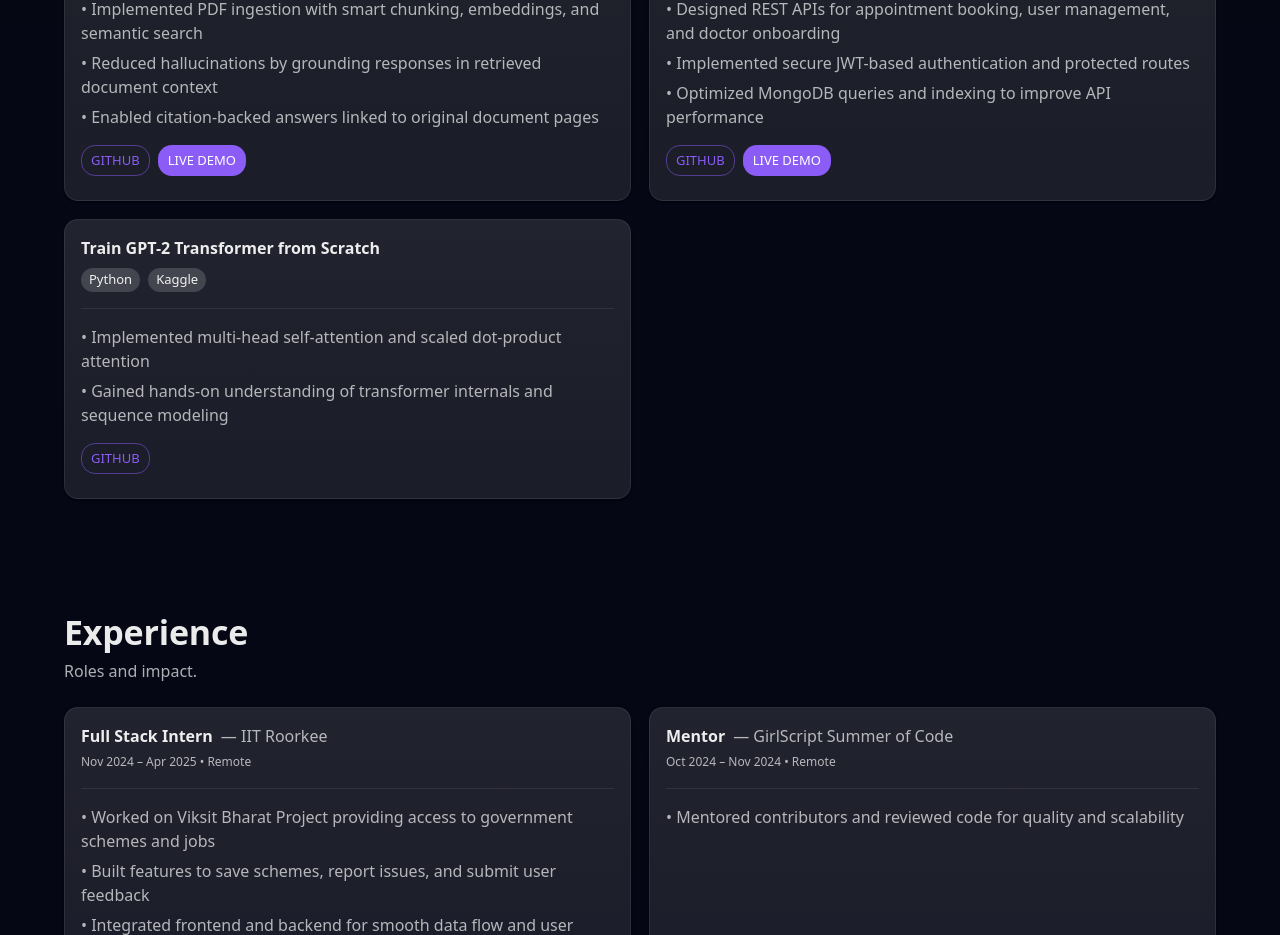
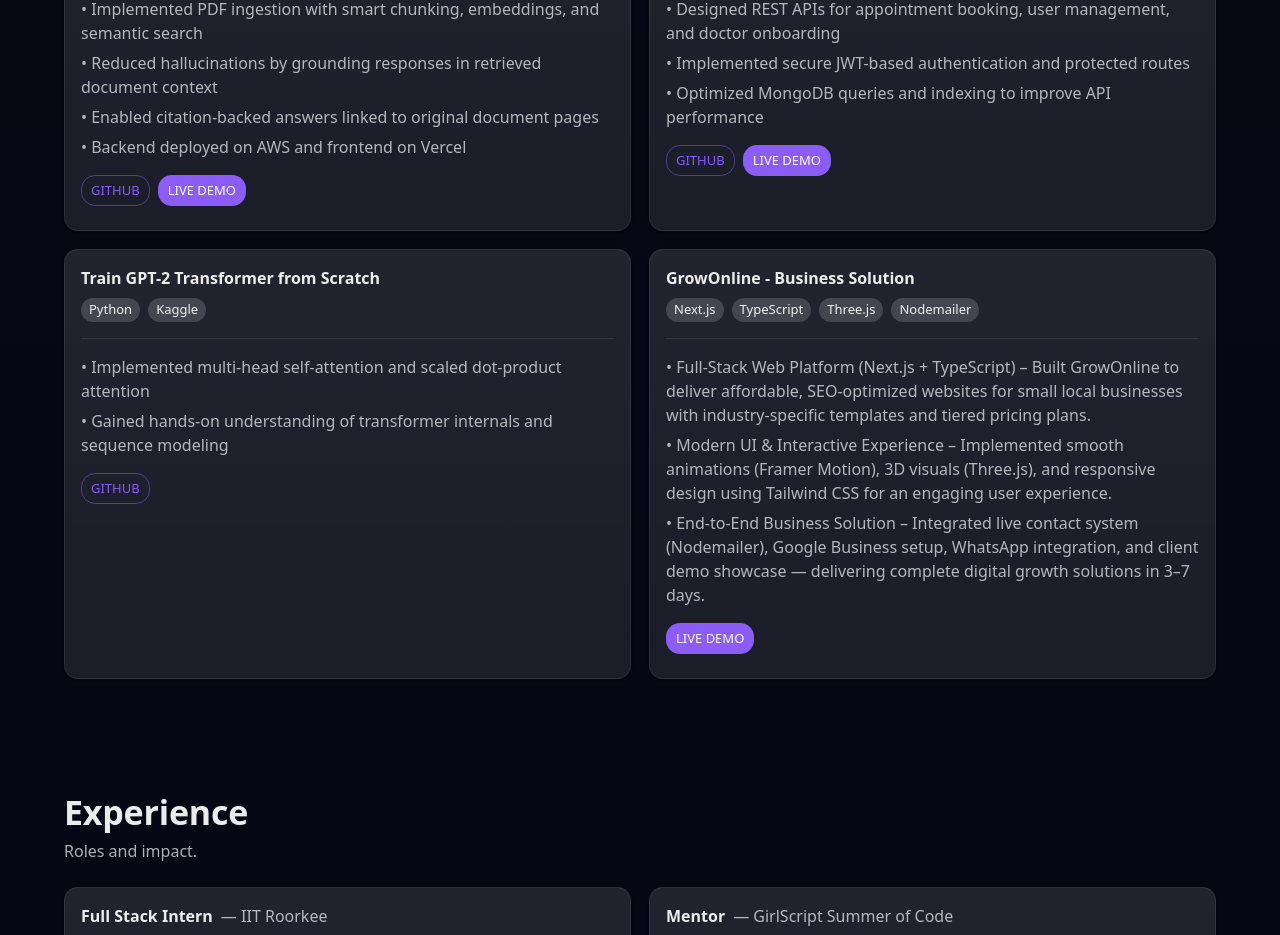
Before and after one commit to soniya-malviy/soniyamalviya, a React (Vite) app: page / in a window 1280 px wide. Shown: the part 1960-2895 px from the top of the page. Built offline with nearby package versions, Linux system fonts and the light colour scheme.

Commit message:
added new info

```diff
--- a/src/data/profile.ts
+++ b/src/data/profile.ts
@@ -63,9 +63,10 @@ export const profile = {
         'Implemented PDF ingestion with smart chunking, embeddings, and semantic search',
         'Reduced hallucinations by grounding responses in retrieved document context',
         'Enabled citation-backed answers linked to original document pages',
+        'Backend deployed on AWS and frontend on Vercel'
       ],
       githubUrl: 'https://github.com/soniya-malviy/IntelliDocs',
-      demoUrl: 'https://intelli-docs-ten.vercel.app',
+      demoUrl: 'https://www.intellidoc.space/',
     },
     {
       name: 'CureConnect — Healthcare Appointment Platform',
@@ -87,6 +88,18 @@ export const profile = {
         'Gained hands-on understanding of transformer internals and sequence modeling',
       ],
       githubUrl: 'https://github.com/soniya-malviy/Train-GPT-2-Transformer-from-Scratch',
+    },
+    {
+      name: 'GrowOnline - Business Solution',
+      stack: ['Next.js' , 'TypeScript', 'Three.js', 'Nodemailer'],
+      bullets: [
+         'Full-Stack Web Platform (Next.js + TypeScript) – Built GrowOnline to deliver affordable, SEO-optimized websites for small local businesses with industry-specific templates and tiered pricing plans.',
+
+'Modern UI & Interactive Experience – Implemented smooth animations (Framer Motion), 3D visuals (Three.js), and responsive design using Tailwind CSS for an engaging user experience.',
+
+' End-to-End Business Solution – Integrated live contact system (Nodemailer), Google Business setup, WhatsApp integration, and client demo showcase — delivering complete digital growth solutions in 3–7 days.'
+      ],
+      demoUrl: 'https://growonline.online/',
     },
   ] satisfies Project[],
   experience: [
```
